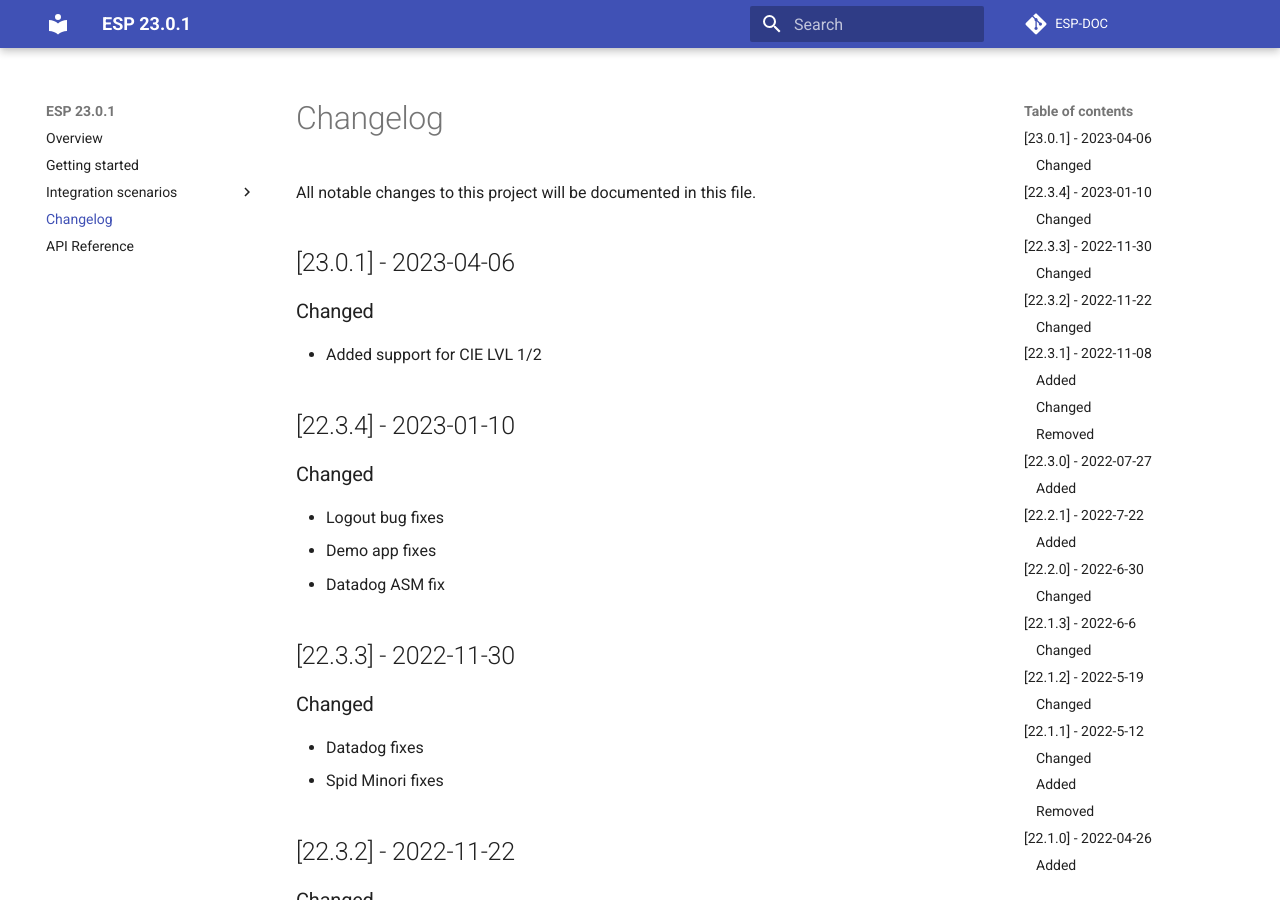
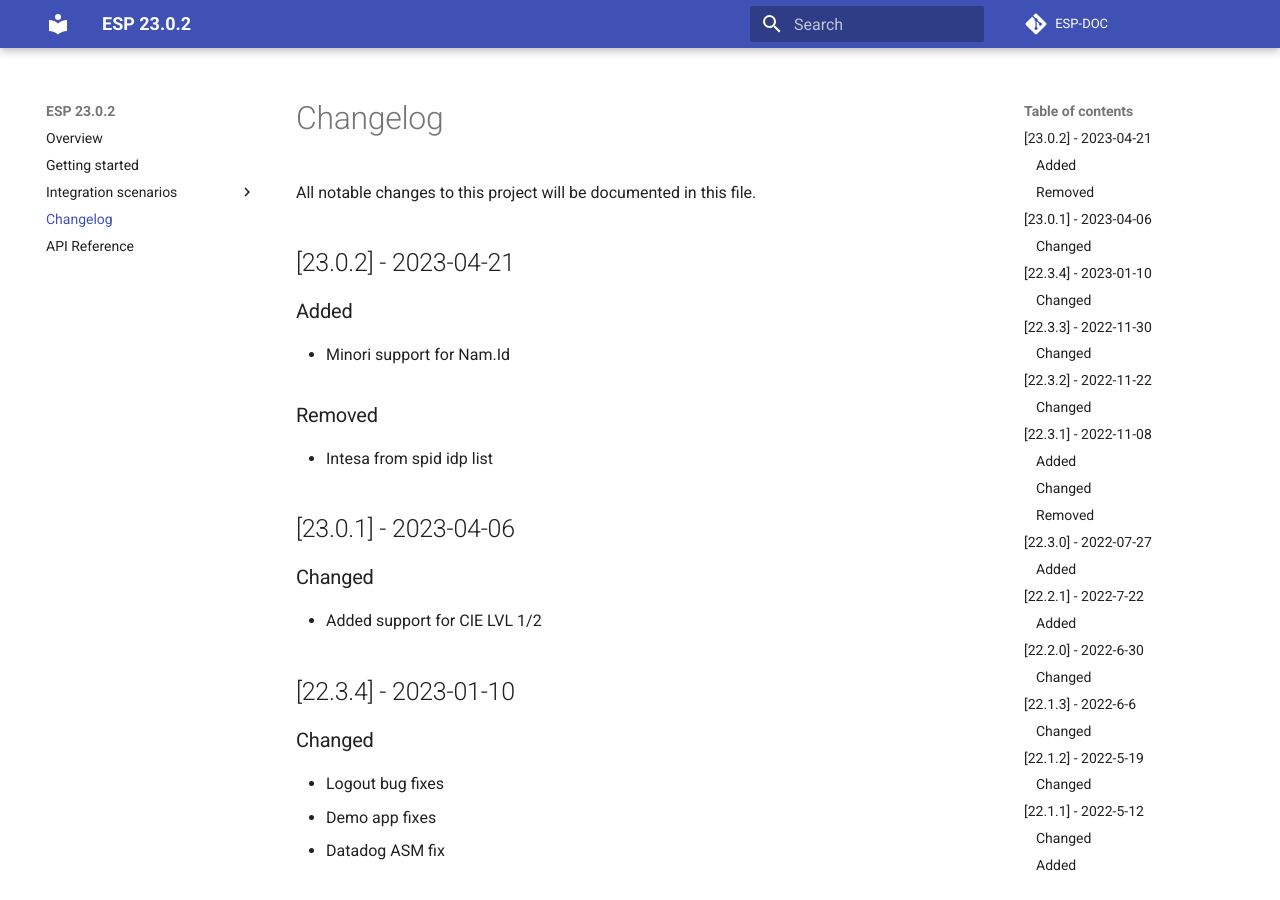
Before and after one commit to namirialgroup/esp-docs, an MkDocs documentation site: the page built from docs/changelog.md, in a window 1280 px wide and 900 px high. Built offline with MkDocs 1.6.1 and Material for MkDocs 9.7.7, drawn with Linux system fonts in a browser that asks for light colours; comment, search, counter and statistics services are not loaded.

Commit message:
Released 23.0.2

```diff
--- a/docs/changelog.md
+++ b/docs/changelog.md
@@ -1,5 +1,14 @@
 # Changelog
 All notable changes to this project will be documented in this file.
+
+
+## [23.0.2] - 2023-04-21
+
+### Added
+- Minori support for Nam.Id
+
+### Removed
+- Intesa from spid idp list
 
 ## [23.0.1] - 2023-04-06
 
--- a/mkdocs.yml
+++ b/mkdocs.yml
@@ -1,4 +1,4 @@
-site_name: ESP 23.0.1
+site_name: ESP 23.0.2
 theme:
   name: 'material'
   features:
```
Also changed, not shown: 1 other file.
